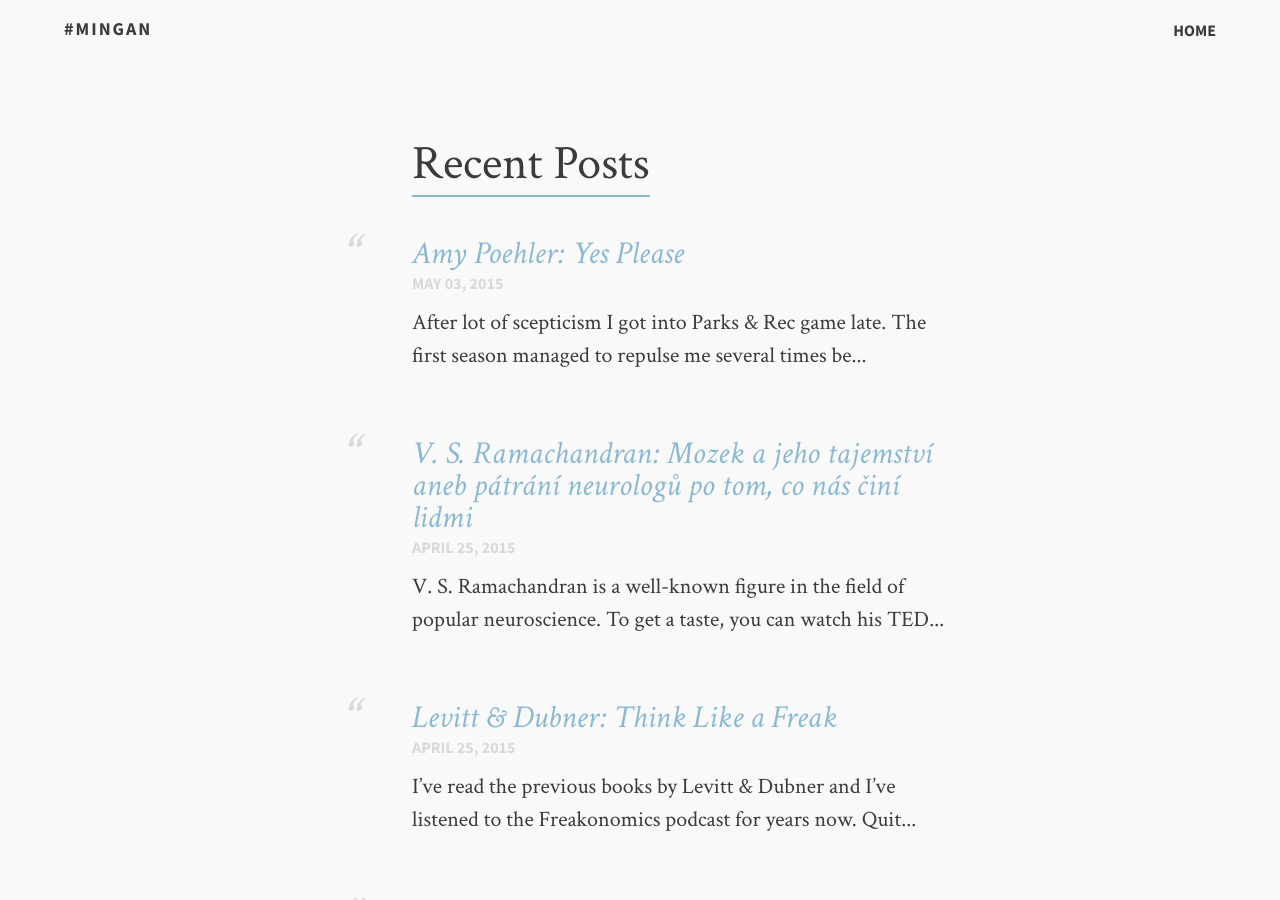
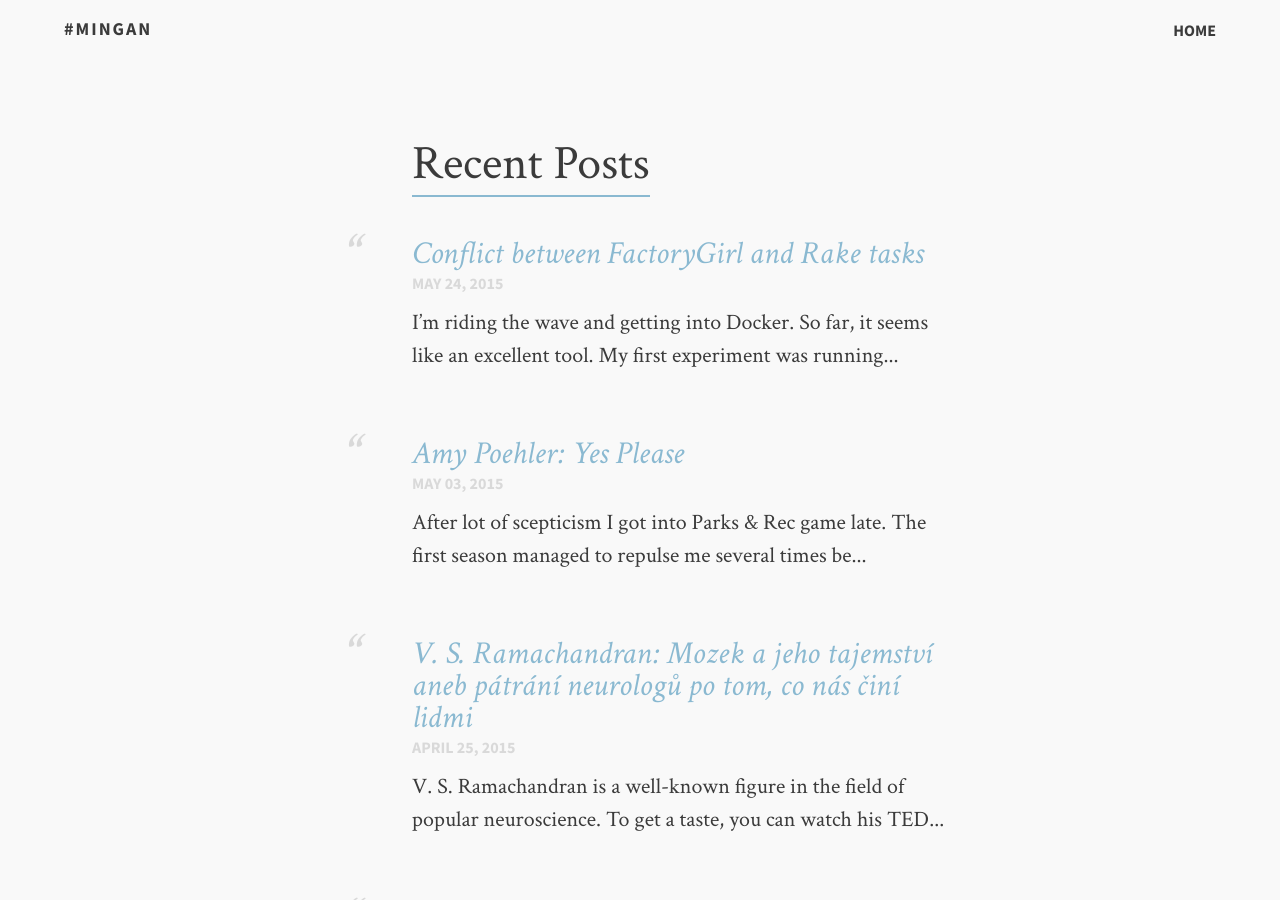
Before and after one commit to Mingan/blog, a Jekyll site: the page built from index.md, in a window 1280 px wide and 900 px high. Built offline with Jekyll 4.4.1, drawn with Linux system fonts in a browser that asks for light colours; some of the changed text lies outside the part shown.

Commit message:
Update 2015-05-24-conflict-between-factory-girl-and-rake-tasks.md

```diff
--- a/_posts/2015-05-24-conflict-between-factory-girl-and-rake-tasks.md
+++ b/_posts/2015-05-24-conflict-between-factory-girl-and-rake-tasks.md
@@ -1,5 +1,13 @@
 ---
-published: false
+published: true
+layout: post
+tags:
+  - programming
+  - rake
+  - factory girl
+category: articles
+comments: true
+title: "Conflict between FactoryGirl and Rake tasks"
 ---
 
 I'm riding the wave and getting into [Docker](https://www.docker.com/). So far, it seems like an excellent tool. My first experiment was running a container with Postgres which would serve as a testing database when running [RSpec](http://rspec.info/).
```
